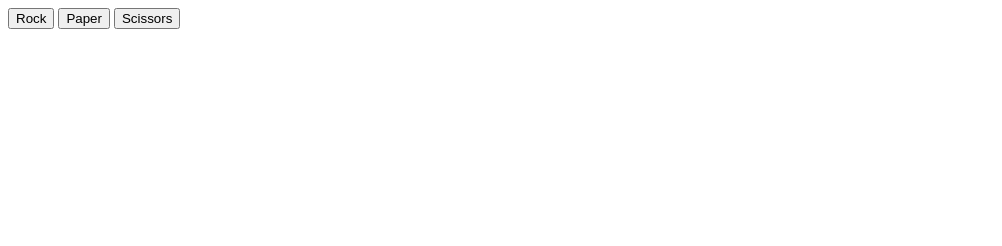
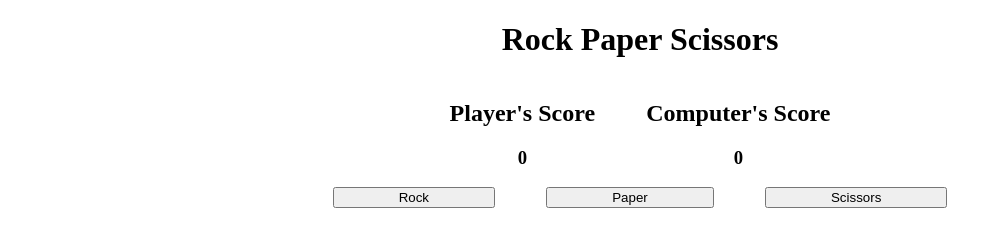
Before and after one commit to hitony7/RPSgame, a plain HTML site: page index.html in a window 1280 px wide. Shown: the whole page, without its empty margins (0-1002 px from the left). Drawn offline with Linux system fonts and the light colour scheme.

Commit message:
basic ux with player score and computer score

```diff
--- a/index.html
+++ b/index.html
@@ -10,9 +10,20 @@
     <script src="app.js" defer></script>
 </head>
 <body>
+    <h1>Rock Paper Scissors</h1>
     <div id="container">
         <div class="content">
 
+        </div>
+    </div>
+    <div id="scores">
+        <div id= "player">
+            <h2>Player's Score</h2>
+            <h3>0</h3>
+        </div>
+        <div id="computer">
+            <h2>Computer's Score</h2>
+            <h3>0</h3>
         </div>
     </div>
     <div id="containerButton">
--- a/styles.css
+++ b/styles.css
@@ -1 +1,40 @@
 /* styles.css */
+
+
+h1 {
+  display: flex;
+  justify-content: center;
+  align-items: center;
+}
+#container {
+  display: flex;
+  justify-content: center;
+  align-items: center;
+}
+
+
+#containerButton {
+  display: flex;
+  align-items: center;
+  justify-content: center;
+}
+
+#containerButton button {
+  margin-left: 2vw;
+  margin-right: 2vw;
+  padding-left: 5vw;
+  padding-right: 5vw;
+}
+
+#scores {
+  display: flex;
+  justify-content: center;
+  align-items: center;
+}
+
+#scores div{
+  margin-left: 2vw;
+  margin-right: 2vw;
+  text-align: center;
+
+}
```
